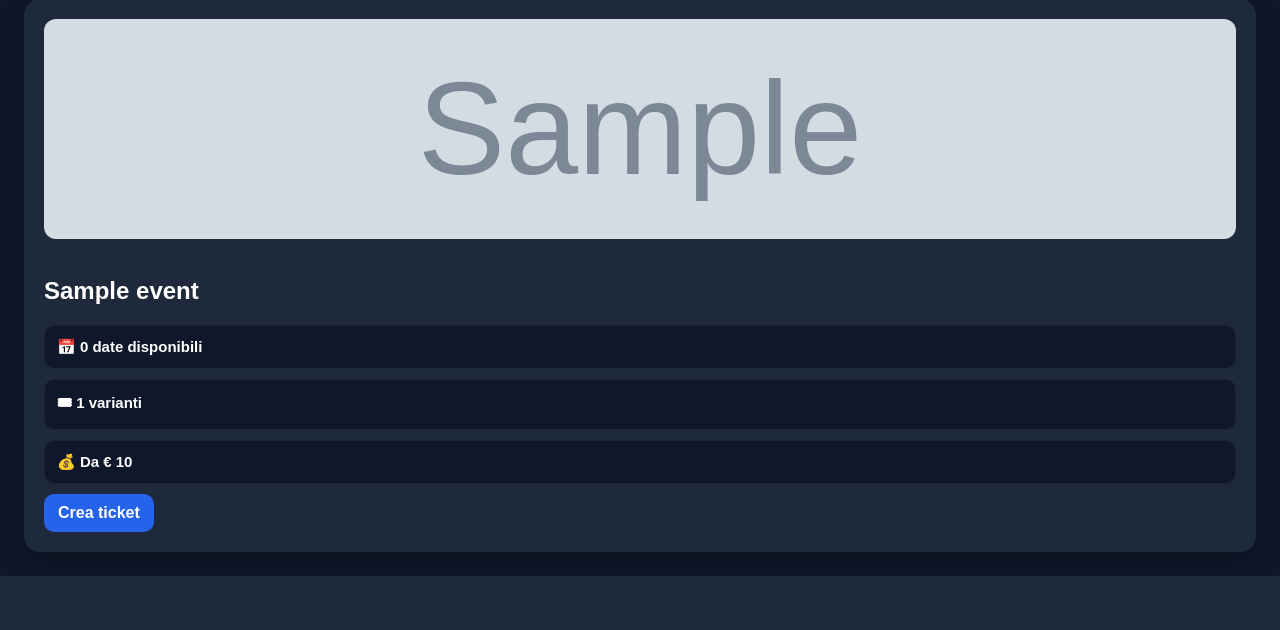
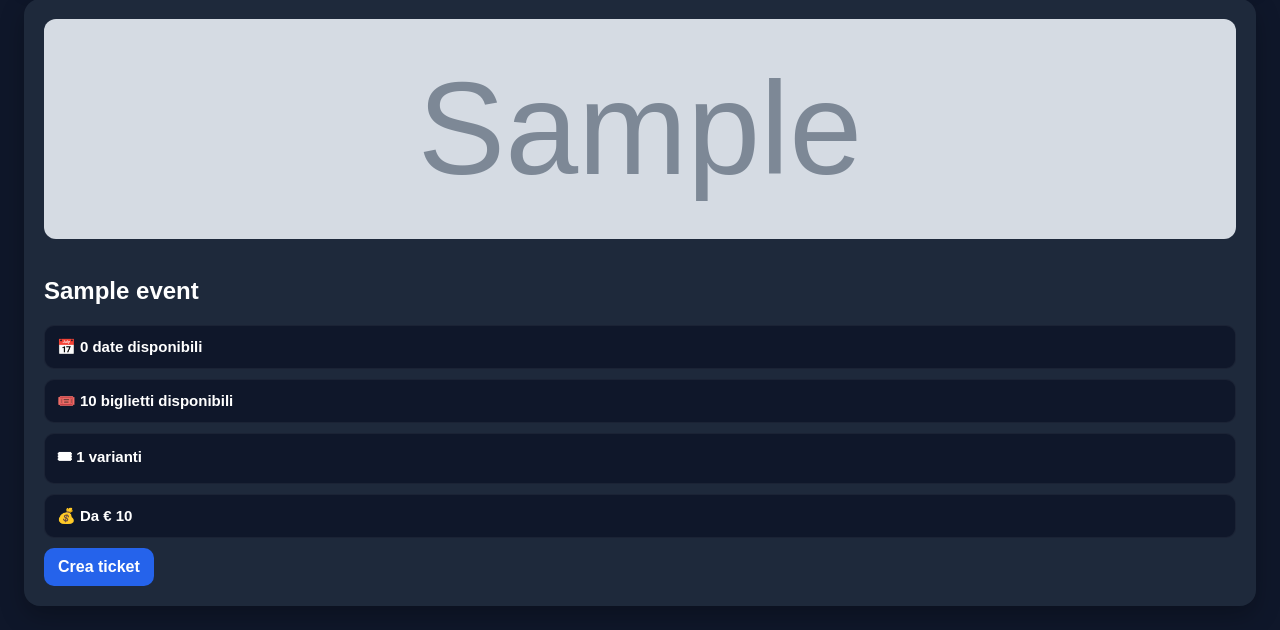
Before and after one commit to stefanogargiulo1/BonaEvents_PR, a Flask app: page /dashboard in a window 1280 px wide. Shown: the part 315-945 px from the top of the page. Before the commit the page ends 891 px from the top, so only its background shows below. Run offline with Flask 3, Linux system fonts and the light colour scheme; the visitor is signed in with stand-in values (Sample User, id 1); tables that the repository leaves empty hold one stand-in row (values such as "Sample post"); grey boxes marked "Sample" are stand-in pictures; a database or web service that is not in the repository returns one stand-in record (values such as "Sample title"); some libraries are stand-ins or nearby versions.

Commit message:
Update 7.4

```diff
--- a/templates/events.html
+++ b/templates/events.html
@@ -252,6 +252,14 @@
                 <div class="variant">
 
                     <div class="variant-title">
+                        🎟️ {{ event.stock }} biglietti disponibili
+                    </div>
+
+                </div>
+
+                <div class="variant">
+
+                    <div class="variant-title">
                         🎟 {{ event.variants_count }} varianti
                     </div>
 
```
